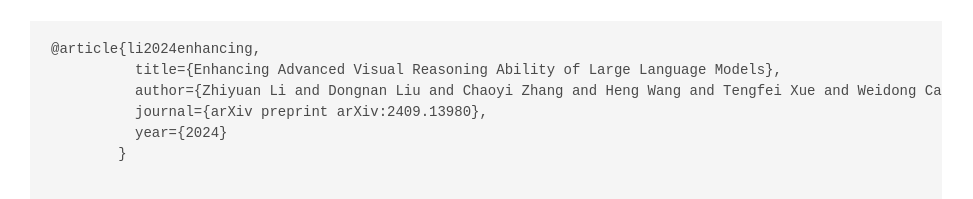
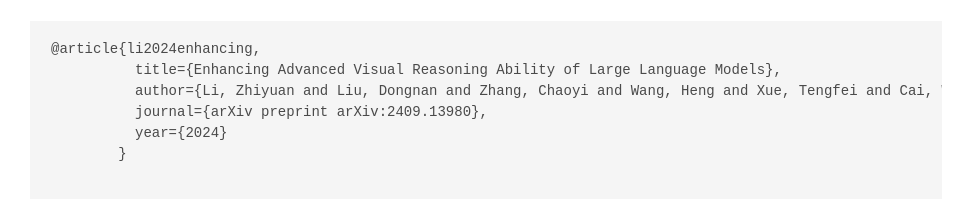
Before and after one commit to CVR-LLM/CVR-LLM.github.io, a plain HTML site: page index.html in a window 1280 px wide. Shown: the part 6689-6888 px from the top of the page, without its empty margins (154-1127 px from the left). Drawn offline with nearby package versions, Linux system fonts and the light colour scheme; a script that the page names is missing; some icons are missing; a web font is replaced by a local one.

Commit message:
Update index.html

```diff
--- a/index.html
+++ b/index.html
@@ -413,7 +413,7 @@
         <h2 class="title">BibTeX</h2>
         <pre><code>@article{li2024enhancing,
           title={Enhancing Advanced Visual Reasoning Ability of Large Language Models},
-          author={Zhiyuan Li and Dongnan Liu and Chaoyi Zhang and Heng Wang and Tengfei Xue and Weidong Cai},
+          author={Li, Zhiyuan and Liu, Dongnan and Zhang, Chaoyi and Wang, Heng and Xue, Tengfei and Cai, Weidong},
           journal={arXiv preprint arXiv:2409.13980},
           year={2024}
         }
```
